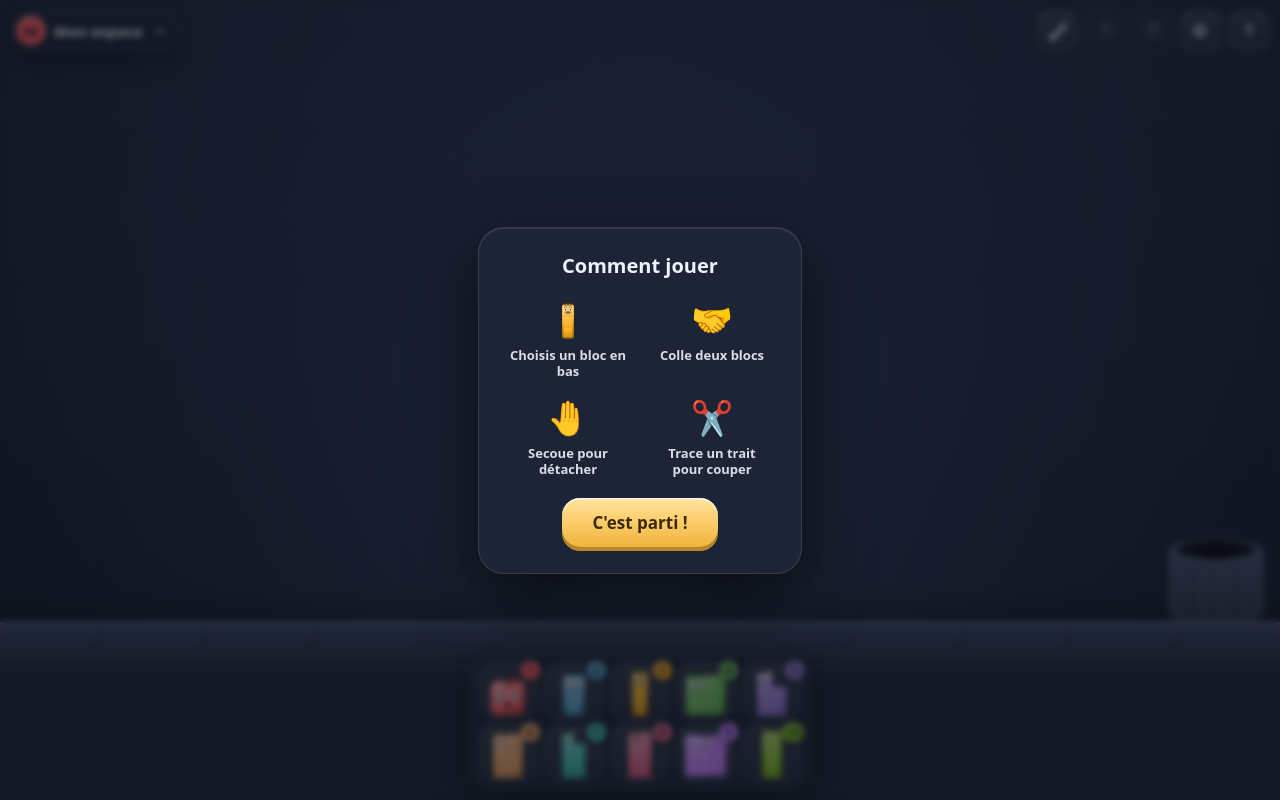
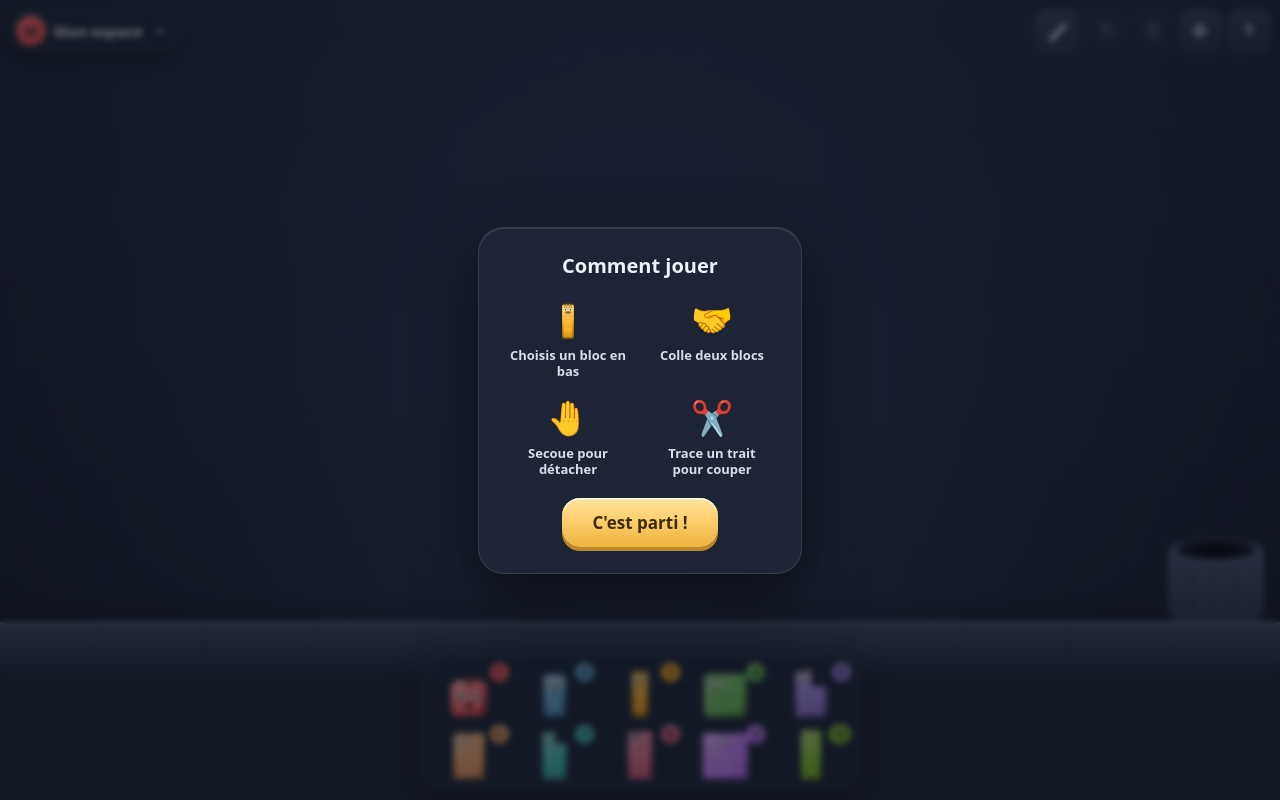
Before and after one commit to Wins9393/blocks, a React (Vite) app: page / in a window 1280 px wide. Built offline with nearby package versions, Linux system fonts and the light colour scheme.

Commit message:
Barre de blocs sans cadre, etalee sur toute la largeur

```diff
--- a/src/styles.css
+++ b/src/styles.css
@@ -118,8 +118,12 @@ body,
   left: 50%;
   bottom: calc(10px + env(safe-area-inset-bottom, 0px));
   transform: translateX(-50%);
-  display: grid;
-  grid-template-columns: repeat(5, 1fr);
+  /* Les blocs se partagent toute la largeur : sur un telephone, la barre va
+     d'un bord a l'autre au lieu de laisser des marges mortes. */
+  width: calc(100% - 20px);
+  max-width: 440px;
+  display: flex;
+  flex-wrap: wrap;
   gap: 6px;
   padding: 8px;
   border-radius: 26px;
@@ -131,20 +135,19 @@ body,
     0 12px 34px rgba(0, 0, 0, 0.45);
 }
 
+/* Sans cadre : le bloc est deja un objet dessine, l'encadrer une seconde fois
+   le rapetissait pour rien. Cinq par rangee — au sixieme, 6 x 17 % depasse la
+   ligne et le reste bascule dessous. */
 .chip {
   position: relative;
-  width: 60px;
+  flex: 1 1 17%;
   height: 56px;
   border-radius: 17px;
-  background: linear-gradient(180deg, rgba(255, 255, 255, 0.1), rgba(255, 255, 255, 0.03));
-  border: 1px solid var(--panel-edge);
-  box-shadow: inset 0 1px 0 rgba(255, 255, 255, 0.09);
-  transition: transform 90ms ease, background 120ms ease;
+  transition: transform 90ms ease;
 }
 
 .chip:active:not(:disabled) {
-  transform: scale(0.92);
-  background: rgba(255, 255, 255, 0.16);
+  transform: scale(0.9);
 }
 
 .chip-art {
@@ -157,8 +160,8 @@ body,
 /* Le chiffre en pastille de coin : le personnage garde le centre. */
 .chip-num {
   position: absolute;
-  top: -3px;
-  right: -3px;
+  top: 0;
+  right: 0;
   min-width: 19px;
   height: 19px;
   padding: 0 4px;
@@ -629,7 +632,6 @@ button:disabled {
   }
 
   .chip {
-    width: 54px;
     height: 52px;
   }
 }
```
